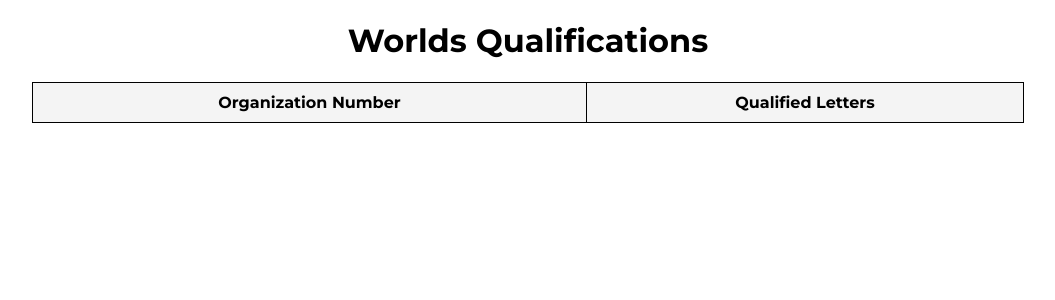
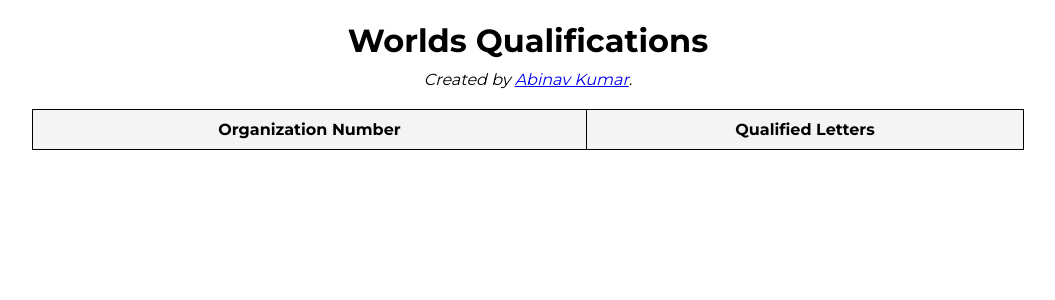
Before and after one commit to AbeetoChanito/worlds-teams, a Flask app: page / in a window 1280 px wide. Shown: the top 300 px of the page, without its empty margins (112-1167 px from the left). Run offline with Flask 3, Linux system fonts and the light colour scheme; data that the repository does not hold is empty.

Commit message:
make touch ups

```diff
--- a/templates/index.html
+++ b/templates/index.html
@@ -5,11 +5,21 @@
     <meta name="viewport" content="width=device-width, initial-scale=1.0">
     <title>Worlds Qualifications</title>
     <link href="https://fonts.googleapis.com/css2?family=Montserrat:wght@400;700&display=swap" rel="stylesheet">
+    <meta property="og:title" content="Worlds Qualifications" />
+    <meta property="og:description" content="Organizations ranked by the number of worlds qualified teams they have." />
+
     <style>
         body {
             font-family: 'Montserrat', sans-serif;
             text-align: center;
             margin: 20px;
+        }
+        h1 {
+            margin-bottom: 10px;
+        }
+        address {
+            margin-top: 0;
+            margin-bottom: 20px;
         }
         table {
             width: 80%;
@@ -28,6 +38,9 @@
 </head>
 <body>
     <h1>Worlds Qualifications</h1>
+    <address>
+        Created by <a href="https://github.com/AbeetoChanito" rel="author">Abinav Kumar</a>.
+    </address>
     <table id="teamsTable">
         <thead>
             <tr>
```
